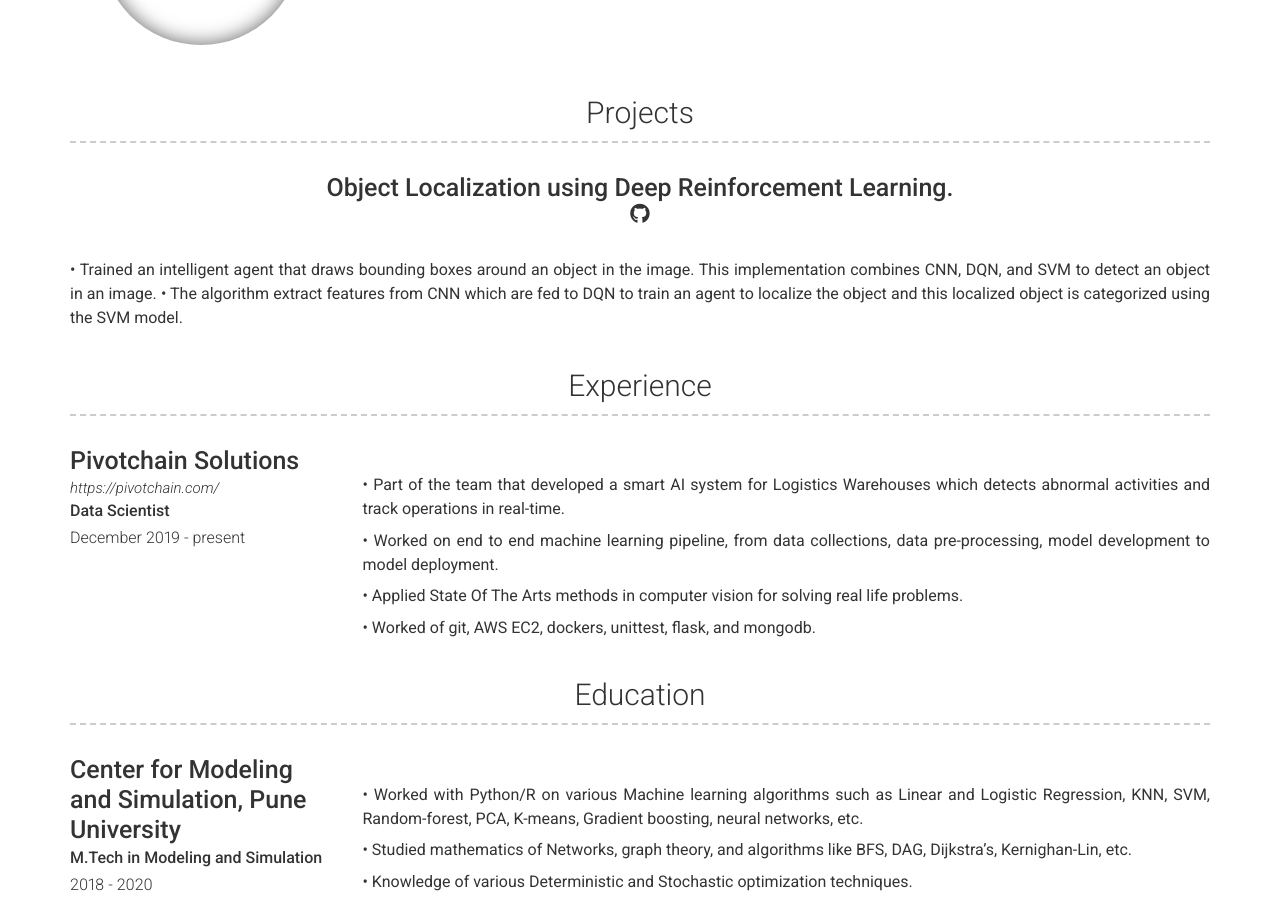
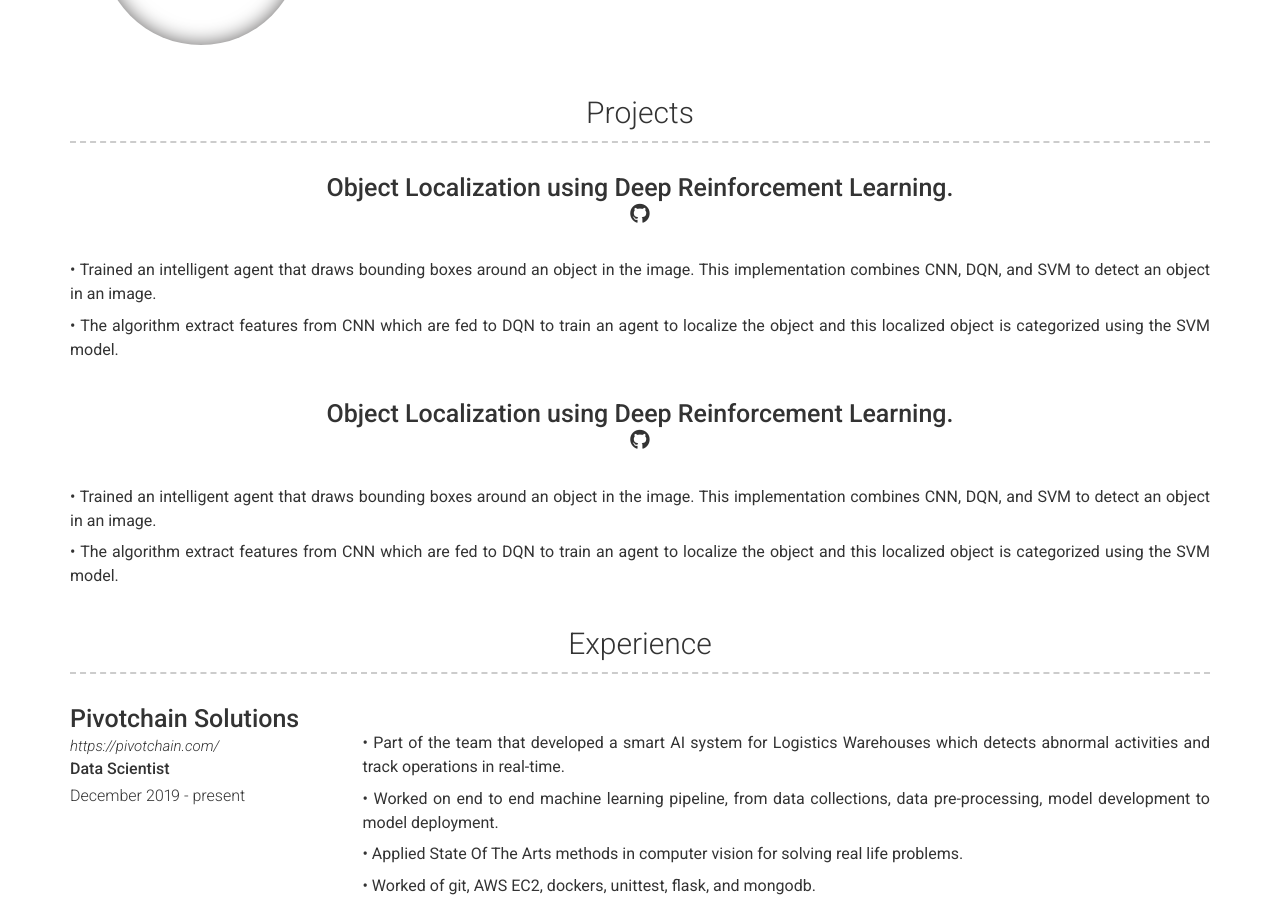
Before and after one commit to ambirpatel/ambirpatel.github.io, a Jekyll site: the page built from index.md, in a window 1280 px wide and 900 px high, scrolled down 434 px. Built offline with Jekyll 4.4.1, drawn with Linux system fonts in a browser that asks for light colours; nearby versions of some CDN libraries.

Commit message:
Update projects.yml

```diff
--- a/_data/projects.yml
+++ b/_data/projects.yml
@@ -7,4 +7,16 @@
 
   description: | # this will include new lines to allow paragraphs
     • Trained an intelligent agent that draws bounding boxes around an object in the image. This implementation combines CNN, DQN, and SVM to detect an object in an image.
+
     • The algorithm extract features from CNN which are fed to DQN to train an agent to localize the object and this localized object is categorized using the SVM model.
+
+- layout: top-middle
+  name: Object Localization using Deep Reinforcement Learning.
+  # link: Link to project (eg. sproogen.github.io/modern-resume-theme)(optional)
+  github: https://github.com/ambirpatel/Object-Localization-using-Deep-Reinforcement-Learning
+  quote: >
+
+  description: | # this will include new lines to allow paragraphs
+    • Trained an intelligent agent that draws bounding boxes around an object in the image. This implementation combines CNN, DQN, and SVM to detect an object in an image.
+
+    • The algorithm extract features from CNN which are fed to DQN to train an agent to localize the object and this localized object is categorized using the SVM model.
```
